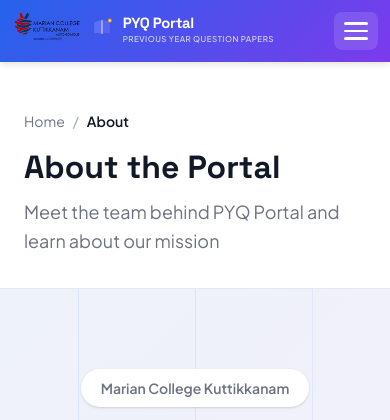
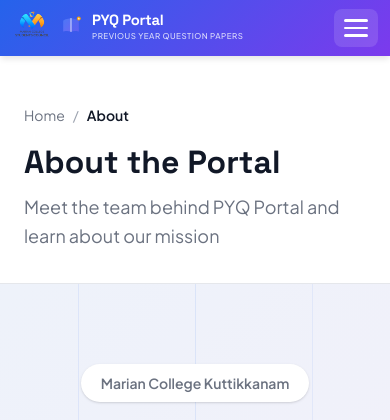
Before and after one commit to muhd-sinan-m/pyq-portal, a Flask app: page /about in a window 390 px wide. Shown: the top 420 px of the page. Run offline with Flask 3, Linux system fonts and the light colour scheme; some libraries are stand-ins or nearby versions.

Commit message:
feat: change navbar logo to MCSC logo and update about page branding

```diff
--- a/static/style-combined.css
+++ b/static/style-combined.css
@@ -1531,7 +1531,7 @@
     }
 
     .college-logo {
-        height: 50px;
+        height: 65px;
     }
 
     .portal-title {
@@ -1551,7 +1551,7 @@
     }
 
     .college-logo {
-        height: 44px;
+        height: 58px;
     }
 
     .portal-title {
@@ -1581,12 +1581,12 @@
 /* Mobile phones */
 @media (max-width: 640px) {
     .unified-header {
-        padding: 1rem 0;
+        padding: 0.4rem 0;
         gap: 1rem;
     }
 
     .college-logo {
-        height: 38px;
+        height: 50px;
     }
 
     .portal-logo svg {
@@ -1618,11 +1618,11 @@
 @media (max-width: 480px) {
     .unified-header {
         gap: 0.875rem;
-        padding: 0.875rem 0;
+        padding: 0.35rem 0;
     }
 
     .college-logo {
-        height: 34px;
+        height: 45px;
     }
 
     .portal-logo svg {
@@ -1668,7 +1668,7 @@
     }
 
     .college-logo {
-        height: 30px;
+        height: 40px;
     }
 
     .portal-logo svg {
@@ -1708,7 +1708,7 @@
     display: flex;
     align-items: center;
     gap: 3rem;
-    padding: 1.25rem 0;
+    padding: 0.4rem 0;
     position: relative;
 }
 
@@ -1718,7 +1718,7 @@
 }
 
 .college-logo {
-    height: 52px;
+    height: 68px;
     width: auto;
     object-fit: contain;
     filter: brightness(1.15) contrast(1.05);
@@ -2009,11 +2009,11 @@
     .college-brand {
         flex-shrink: 1;
         min-width: 0;
-        max-width: 120px;
+        max-width: 170px;
     }
 
     .college-logo {
-        height: 38px;
+        height: 50px;
         width: 100%;
         object-fit: contain;
     }
@@ -2070,16 +2070,16 @@
 /* Mobile phones */
 @media (max-width: 640px) {
     .unified-header {
-        padding: 1rem 0;
+        padding: 0.4rem 0;
         gap: 0.5rem;
     }
 
     .college-brand {
-        max-width: 100px;
+        max-width: 140px;
     }
 
     .college-logo {
-        height: 34px;
+        height: 45px;
     }
 
     .portal-logo svg {
@@ -2115,15 +2115,15 @@
 
     .unified-header {
         gap: 0.375rem;
-        padding: 0.75rem 0;
+        padding: 0.3rem 0;
     }
 
     .college-brand {
-        max-width: 85px;
+        max-width: 120px;
     }
 
     .college-logo {
-        height: 30px;
+        height: 40px;
     }
 
     .portal-logo svg {
--- a/templates/about.html
+++ b/templates/about.html
@@ -21,8 +21,8 @@
         <div class="unified-header">
             <!-- Left: College Branding -->
             <div class="college-brand">
-                <img src="{{ url_for('static', filename='marian-college-header.png') }}"
-                     alt="Marian College Kuttikkanam"
+                <img src="{{ url_for('static', filename='mcsc_logo.png') }}"
+                     alt="MCSC Marian College Students Council"
                      class="college-logo">
             </div>
 
@@ -258,13 +258,15 @@
     "></div>
 
     <div class="college-inner" style="position: relative; z-index: 1;">
-        <h2 class="college-name reveal" style="color: #ffffff;">Marian College<br>Kuttikkanam</h2>
-        <p class="college-subtitle reveal" style="color: rgba(255,255,255,0.75);">Autonomous College · Kerala, India</p>
-        <div class="college-badges reveal">
-            <span class="college-badge">Est. 1995</span>
-            <span class="college-badge">NAAC Accredited</span>
-            <span class="college-badge">Kuttikkanam, Kerala</span>
+        <div class="reveal" style="display: flex; align-items: center; justify-content: center; gap: 1.5rem; margin-bottom: 1.25rem; flex-wrap: wrap;">
+            <img src="{{ url_for('static', filename='mcsc_logo.png') }}" alt="MCSC Logo" style="height: clamp(60px, 10vw, 85px); width: auto; object-fit: contain; filter: drop-shadow(0 4px 8px rgba(0,0,0,0.3)); margin: 0;">
+            <h2 class="college-name" style="color: #ffffff; font-size: clamp(3rem, 7vw, 4.5rem); line-height: 1; margin: 0;">
+                <span style="color: #3B82F6;">MC</span><span style="color: #F59E0B;">SC</span>
+            </h2>
         </div>
+        <p class="college-subtitle reveal" style="color: rgba(255, 255, 255, 0.95); font-size: clamp(1.25rem, 3vw, 1.75rem); font-weight: 500; font-family: 'Space Grotesk', sans-serif; margin-bottom: 0; letter-spacing: 0.02em;">
+            Marian College Students Council
+        </p>
     </div>
 </section>
 
--- a/templates/index.html
+++ b/templates/index.html
@@ -31,8 +31,8 @@
             <div class="unified-header">
                 <!-- Left: College Branding -->
                 <div class="college-brand">
-                    <img src="{{ url_for('static', filename='marian-college-header.png') }}"
-                        alt="Marian College Kuttikkanam" class="college-logo">
+                    <img src="{{ url_for('static', filename='mcsc_logo.png') }}"
+                        alt="MCSC Marian College Students Council" class="college-logo">
                 </div>
 
                 <!-- Center: Portal Branding -->
--- a/templates/login.html
+++ b/templates/login.html
@@ -290,8 +290,8 @@ body {
         <div class="unified-header">
             <!-- Left: College Branding -->
             <div class="college-brand">
-                <img src="{{ url_for('static', filename='marian-college-header.png') }}"
-                     alt="Marian College Kuttikkanam"
+                <img src="{{ url_for('static', filename='mcsc_logo.png') }}"
+                     alt="MCSC Marian College Students Council"
                      class="college-logo">
             </div>
 
--- a/templates/papers_home.html
+++ b/templates/papers_home.html
@@ -164,8 +164,8 @@
         <div class="container-fluid">
             <div class="unified-header">
                 <div class="college-brand">
-                    <img src="{{ url_for('static', filename='marian-college-header.png') }}"
-                         alt="Marian College Kuttikkanam" class="college-logo">
+                    <img src="{{ url_for('static', filename='mcsc_logo.png') }}"
+                         alt="MCSC Marian College Students Council" class="college-logo">
                 </div>
 
                 <div class="portal-brand">
--- a/templates/upload.html
+++ b/templates/upload.html
@@ -19,8 +19,8 @@
         <div class="unified-header">
             <!-- Left: College Branding -->
             <div class="college-brand">
-                <img src="{{ url_for('static', filename='marian-college-header.png') }}"
-                     alt="Marian College Kuttikkanam"
+                <img src="{{ url_for('static', filename='mcsc_logo.png') }}"
+                     alt="MCSC Marian College Students Council"
                      class="college-logo">
             </div>
 
--- a/templates/user_upload.html
+++ b/templates/user_upload.html
@@ -397,8 +397,8 @@
         <div class="container-fluid">
             <div class="unified-header">
                 <div class="college-brand">
-                    <img src="{{ url_for('static', filename='marian-college-header.png') }}"
-                        alt="Marian College Kuttikkanam" class="college-logo">
+                    <img src="{{ url_for('static', filename='mcsc_logo.png') }}"
+                        alt="MCSC Marian College Students Council" class="college-logo">
                 </div>
 
                 <div class="portal-brand">
--- a/templates/view.html
+++ b/templates/view.html
@@ -23,8 +23,8 @@
         <div class="unified-header">
             <!-- Left: College Branding -->
             <div class="college-brand">
-                <img src="{{ url_for('static', filename='marian-college-header.png') }}"
-                     alt="Marian College Kuttikkanam"
+                <img src="{{ url_for('static', filename='mcsc_logo.png') }}"
+                     alt="MCSC Marian College Students Council"
                      class="college-logo">
             </div>
 
```
Also changed, not shown: static/mcsc_logo.png (added).
